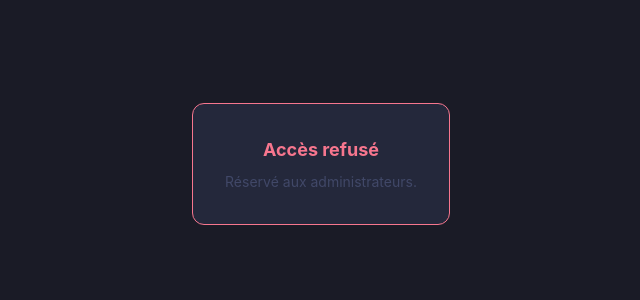
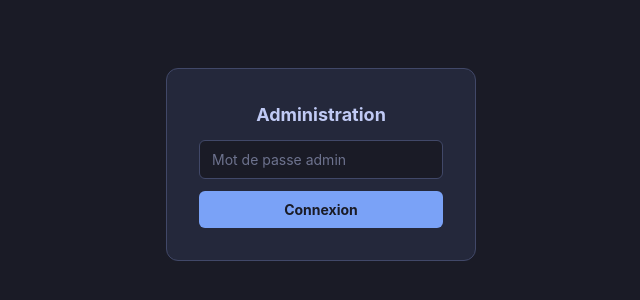
Before and after one commit to MaKSiiMe/VoxelPlace, a Next.js app in the folder apps/web/: page /dashboard in a window 1280 px wide. Shown: the part 236-536 px from the top of the page, without its empty margins (319-959 px from the left). Built offline with nearby package versions, Linux system fonts and the light colour scheme; no server answers.

Commit message:
Implement structure for code changes tracking

```diff
--- a/apps/web/features/admin/components/AdminDashboard.tsx
+++ b/apps/web/features/admin/components/AdminDashboard.tsx
@@ -138,7 +138,7 @@ export function AdminDashboard() {
         <div style={{ display: 'flex', flexDirection: 'column', gap: 4 }}>
           <span style={{ color: '#c0caf5', fontWeight: 700, fontSize: 15 }}>Gestion des rôles</span>
           <span style={{ color: BORDER_COLOR, fontSize: 13 }}>
-            Promouvoir tous les comptes <code style={{ color: ACCENT_YELLOW, fontFamily: 'monospace' }}>hbtn_*</code> en superuser.
+            Promouvoir tous les comptes hbtn_* / tm_* / pt_* en superuser.
           </span>
         </div>
 
@@ -150,7 +150,7 @@ export function AdminDashboard() {
             onMouseEnter={e => { if (!promoteLoading) (e.currentTarget as HTMLElement).style.background = `${ACCENT_YELLOW}44` }}
             onMouseLeave={e => { if (!promoteLoading) (e.currentTarget as HTMLElement).style.background = `${ACCENT_YELLOW}22` }}
           >
-            {promoteLoading ? '...' : 'Promouvoir hbtn_* → superuser'}
+            {promoteLoading ? '...' : 'Promouvoir hbtn_* / tm_* / pt_* → superuser'}
           </button>
           {promoteResult && (
             <span style={{
@@ -180,7 +180,7 @@ export function AdminDashboard() {
           <tbody>
             {[
               { role: 'user',       color: BORDER_COLOR,  cd: '60s',  how: 'Compte standard' },
-              { role: 'superuser',  color: ACCENT_YELLOW, cd: '1s',   how: 'Pseudo hbtn_* ou promotion manuelle' },
+              { role: 'superuser',  color: ACCENT_YELLOW, cd: '1s',   how: 'Pseudo hbtn_* / tm_* / pt_* ou promotion manuelle' },
               { role: 'admin',      color: ACCENT_BLUE,   cd: '5s',   how: 'Attribution manuelle' },
               { role: 'superadmin', color: ACCENT_RED,    cd: '0s',   how: 'Mot de passe admin' },
             ].map(({ role, color, cd, how }) => (
--- a/apps/web/features/admin/guards/AdminGuard.tsx
+++ b/apps/web/features/admin/guards/AdminGuard.tsx
@@ -1,8 +1,9 @@
 'use client'
 
 import { useEffect, useState } from 'react'
-import { BEZEL_COLOR, BORDER_COLOR, ACCENT_RED } from '@features/hud/theme'
+import { BEZEL_COLOR, BORDER_COLOR, ACCENT_RED, ACCENT_BLUE } from '@features/hud/theme'
 import { getRoleFromToken } from '../../auth/utils'
+import { API_URL } from '@shared/api'
 
 const ADMIN_ROLES = new Set(['admin', 'superadmin'])
 
@@ -16,10 +17,34 @@ function getRole(): string | null {
 
 export function AdminGuard({ children }: { children: React.ReactNode }) {
   const [authorized, setAuthorized] = useState<boolean | null>(null)
+  const [password,   setPassword]   = useState('')
+  const [error,      setError]      = useState<string | null>(null)
+  const [loading,    setLoading]    = useState(false)
 
   useEffect(() => {
     setAuthorized(ADMIN_ROLES.has(getRole() ?? ''))
   }, [])
+
+  async function handleLogin(e: React.FormEvent) {
+    e.preventDefault()
+    setLoading(true)
+    setError(null)
+    try {
+      const res  = await fetch(`${API_URL}/api/admin/login`, {
+        method:  'POST',
+        headers: { 'Content-Type': 'application/json' },
+        body:    JSON.stringify({ password }),
+      })
+      const data = await res.json()
+      if (!res.ok) throw new Error(data.error ?? 'Mot de passe incorrect')
+      localStorage.setItem('voxelplace:token', data.token)
+      setAuthorized(true)
+    } catch (err) {
+      setError(err instanceof Error ? err.message : 'Erreur inconnue')
+    } finally {
+      setLoading(false)
+    }
+  }
 
   if (authorized === null) return null
 
@@ -32,20 +57,56 @@ export function AdminGuard({ children }: { children: React.ReactNode }) {
         justifyContent: 'center',
         background:     '#1a1b26',
       }}>
-        <div style={{
+        <form onSubmit={handleLogin} style={{
           background:   BEZEL_COLOR,
-          border:       `1px solid ${ACCENT_RED}`,
+          border:       `1px solid ${BORDER_COLOR}`,
           borderRadius: 12,
           padding:      32,
-          textAlign:    'center',
+          display:      'flex',
+          flexDirection: 'column',
+          gap:          12,
+          minWidth:     280,
         }}>
-          <p style={{ color: ACCENT_RED, fontWeight: 700, fontSize: 18, margin: '0 0 8px' }}>
-            Accès refusé
+          <p style={{ color: '#c0caf5', fontWeight: 700, fontSize: 18, margin: 0, textAlign: 'center' }}>
+            Administration
           </p>
-          <p style={{ color: BORDER_COLOR, fontSize: 14, margin: 0 }}>
-            Réservé aux administrateurs.
-          </p>
-        </div>
+
+          <input
+            type="password"
+            placeholder="Mot de passe admin"
+            value={password}
+            onChange={e => setPassword(e.target.value)}
+            autoFocus
+            style={{
+              background:   '#1a1b26',
+              border:       `1px solid ${BORDER_COLOR}`,
+              borderRadius: 6,
+              padding:      '8px 12px',
+              color:        '#c0caf5',
+              fontSize:     14,
+              outline:      'none',
+            }}
+          />
+
+          {error && (
+            <p style={{ color: ACCENT_RED, fontSize: 13, margin: 0, textAlign: 'center' }}>
+              {error}
+            </p>
+          )}
+
+          <button type="submit" disabled={loading || !password} style={{
+            background:    loading ? BORDER_COLOR : ACCENT_BLUE,
+            border:        'none',
+            borderRadius:  6,
+            padding:       '8px 16px',
+            color:         '#1a1b26',
+            fontWeight:    700,
+            fontSize:      14,
+            cursor:        loading ? 'not-allowed' : 'pointer',
+          }}>
+            {loading ? '...' : 'Connexion'}
+          </button>
+        </form>
       </div>
     )
   }
--- a/apps/web/features/auth/components/AuthModal.tsx
+++ b/apps/web/features/auth/components/AuthModal.tsx
@@ -155,7 +155,7 @@ export function AuthModal({ onSuccess }: Props) {
         {/* Hint hbtn */}
         {tab === 'register' && (
           <p style={{ color: BORDER_COLOR, fontSize: 11, margin: 0, textAlign: 'center' }}>
-            Pseudo <code style={{ color: ACCENT_BLUE }}>hbtn_*</code> → accès superuser automatique
+            Pseudo <code style={{ color: ACCENT_BLUE }}>hbtn_*</code>, <code style={{ color: ACCENT_BLUE }}>tm_*</code>, <code style={{ color: ACCENT_BLUE }}>pt_*</code> → accès superuser automatique
           </p>
         )}
 
--- a/apps/web/features/hud/components/SupportModal.tsx
+++ b/apps/web/features/hud/components/SupportModal.tsx
@@ -8,7 +8,7 @@ interface Props {
 
 const ROLE_ROWS = [
   { role: 'user',       color: BORDER_COLOR,  cooldown: '60s',  desc: 'Compte standard' },
-  { role: 'superuser',  color: '#e0af68',     cooldown: '1s',   desc: 'Beta testeur (hbtn_*)' },
+  { role: 'superuser',  color: '#e0af68',     cooldown: '1s',   desc: 'Beta testeur (hbtn_* / tm_* / pt_*)' },
   { role: 'admin',      color: ACCENT_BLUE,   cooldown: '5s',   desc: 'Modérateur' },
   { role: 'superadmin', color: ACCENT_RED,    cooldown: '0s',   desc: 'Accès total' },
 ]
```
Also changed, not shown: 2 other files (tests, documents, lock files or other folders).
